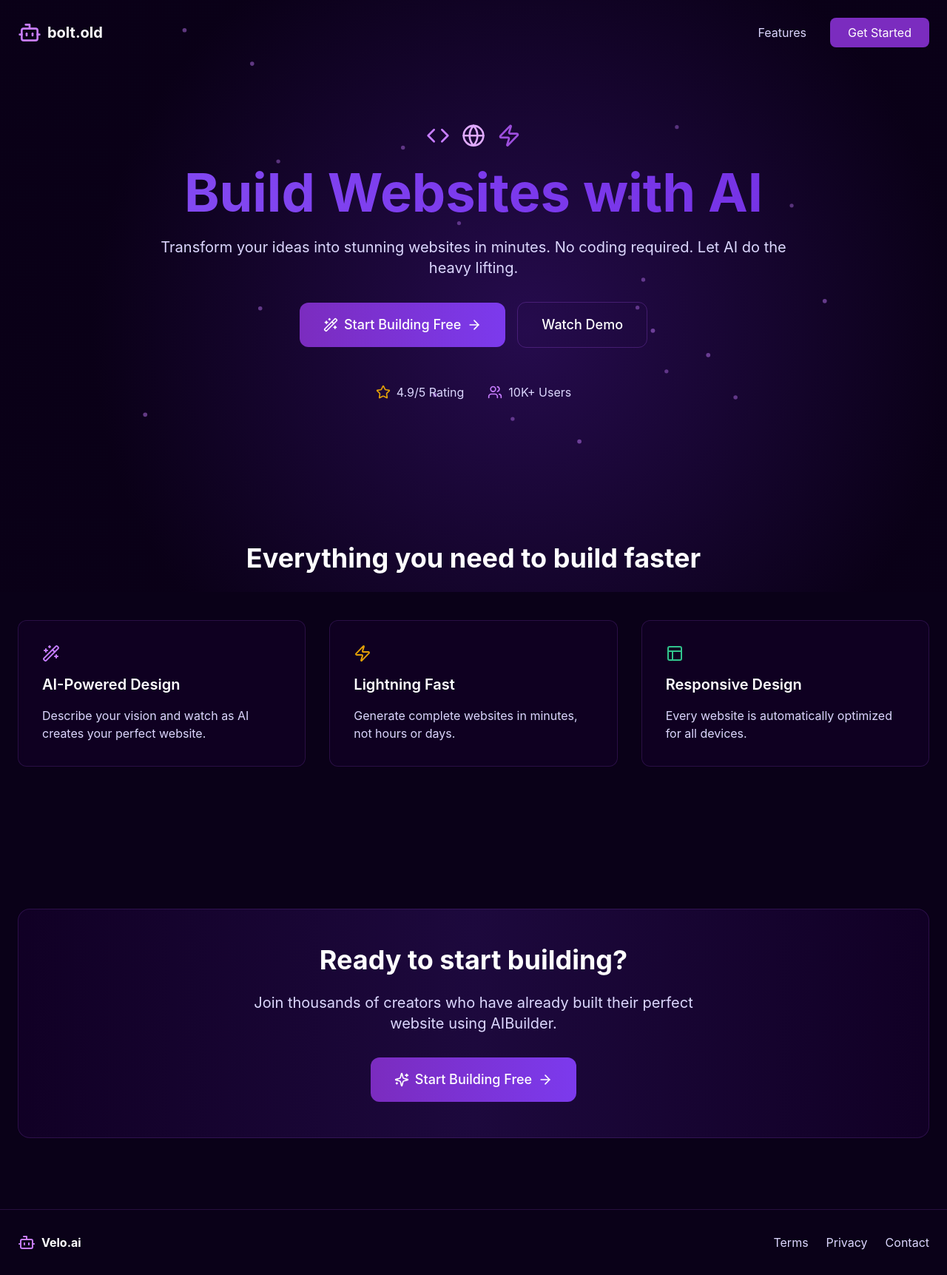
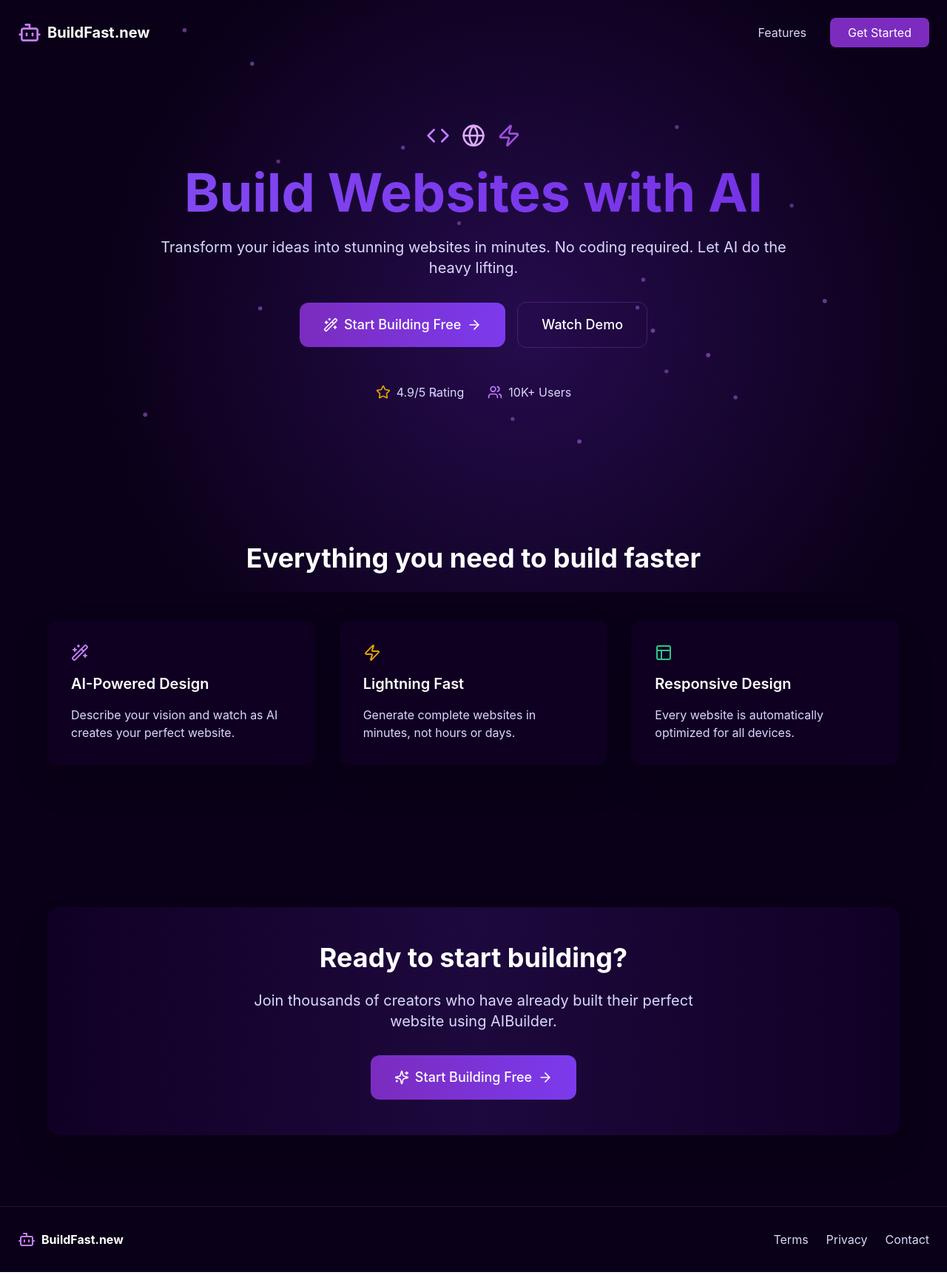
Before and after one commit to anuragpardeshii/Agentic-Workflow, a React (Vite) app in the folder frontend/: page / in a window 1280 px wide. Shown: the whole page at 74% size. Built offline with nearby package versions, Linux system fonts and the light colour scheme.

Commit message:
frontent changes

```diff
--- a/frontend/src/components/Footer.jsx
+++ b/frontend/src/components/Footer.jsx
@@ -5,7 +5,7 @@ import { motion } from "framer-motion";
 const Footer = () => {
   return (
     <footer className="relative border-t border-purple-500/20">
-      <div className="container mx-auto px-6 py-8">
+      <div className="max-w-7xl mx-auto container mx-auto px-6 py-8">
         <div className="flex justify-between items-center">
           <div className="flex items-center space-x-2 cursor-pointer" onClick={() => (window.location.href = "/")}
           >
@@ -15,7 +15,7 @@ const Footer = () => {
             >
               <Bot className="w-6 h-6 text-purple-400" />
             </motion.div>
-            <span className="font-bold text-white">Velo.ai</span>
+            <span className="font-bold text-white">BuildFast.new</span>
           </div>
           <div className="flex space-x-6">
             <a
--- a/frontend/src/components/Navbar.jsx
+++ b/frontend/src/components/Navbar.jsx
@@ -13,7 +13,7 @@ const Navbar = () => {
       animate={{ opacity: 1, y: 0 }}
       className="relative z-10 container mx-auto px-6 py-6"
     >
-      <div className="flex justify-between items-center">
+      <div className="max-w-7xl mx-auto flex justify-between items-center">
         <div
           className="flex items-center space-x-2 cursor-pointer"
           onClick={() => handleNavigate("/")}
@@ -24,7 +24,7 @@ const Navbar = () => {
           >
             <Bot className="w-8 h-8 text-purple-400" />
           </motion.div>
-          <span className="text-xl font-bold text-white">bolt.old</span>
+          <span className="text-xl font-bold text-white">BuildFast.new</span>
         </div>
         <div className="hidden md:flex space-x-8 items-center">
           <a
--- a/frontend/src/pages/Builder.jsx
+++ b/frontend/src/pages/Builder.jsx
@@ -163,7 +163,7 @@ const Builder = () => {
               >
                 <Bot className="w-8 h-8 text-purple-400" />
               </motion.div>
-              <span className="text-xl font-bold text-white">bolt.old</span>
+              <span className="text-xl font-bold text-white">BuildFast.new</span>
             </Link>
           </div>
 
--- a/frontend/src/pages/Deploy.jsx
+++ b/frontend/src/pages/Deploy.jsx
@@ -80,7 +80,7 @@ const Deploy = () => {
               >
                 <Bot className="w-8 h-8 text-purple-400" />
               </motion.div>
-              <span className="text-xl font-bold text-white">bolt.old</span>
+              <span className="text-xl font-bold text-white">BuildFast.new</span>
             </Link>
         </div>
 
--- a/frontend/src/pages/Features.jsx
+++ b/frontend/src/pages/Features.jsx
@@ -142,14 +142,14 @@ const Features = () => {
       >
         <motion.div
           whileHover={{ scale: 1.02 }}
-          className="bg-gradient-to-r from-purple-900/30 via-violet-900/30 to-purple-900/30 rounded-2xl p-12 text-center border border-purple-500/20 backdrop-blur-sm"
+          className="max-w-6xl mx-auto bg-gradient-to-r from-purple-900/30 via-violet-900/30 to-purple-900/30 rounded-2xl p-12 text-center border border-purple-500/20 backdrop-blur-sm"
         >
           <h2 className="text-4xl font-bold mb-6 text-white">
             Ready to start building?
           </h2>
           <p className="text-xl mb-8 text-purple-200 max-w-2xl mx-auto">
             Join thousands of creators who have already built their perfect
-            website using Bolt.
+            website using BuildFast.
           </p>
           <motion.button
             onClick={handleGetStarted}
--- a/frontend/src/pages/Home.jsx
+++ b/frontend/src/pages/Home.jsx
@@ -129,7 +129,7 @@ function App() {
         >
           Everything you need to build faster
         </motion.h2>
-        <div className="grid md:grid-cols-3 gap-8">
+        <div className="max-w-6xl mx-auto grid md:grid-cols-3 gap-8">
           {[
             {
               icon: <Wand2 className="w-6 h-6 text-purple-400" />,
@@ -154,9 +154,9 @@ function App() {
               key={index}
               variants={fadeIn}
               whileHover={{ scale: 1.05 }}
-              className="bg-purple-900/20 p-8 rounded-xl border border-purple-500/20 backdrop-blur-sm"
+              className="bg-purple-900/20 p-8 rounded-xl shadow-2xl backdrop-blur-sm"
             >
-              <motion.div whileHover={{ scale: 1.1 }} className="mb-4">
+              <motion.div className="mb-4">
                 {feature.icon}
               </motion.div>
               <h3 className="text-xl font-semibold mb-4 text-white">
@@ -177,7 +177,7 @@ function App() {
       >
         <motion.div
           whileHover={{ scale: 1.02 }}
-          className="bg-gradient-to-r from-purple-900/30 via-violet-900/30 to-purple-900/30 rounded-2xl p-12 text-center border border-purple-500/20 backdrop-blur-sm"
+          className="max-w-6xl mx-auto bg-gradient-to-r from-purple-900/30 via-violet-900/30 to-purple-900/30 rounded-2xl p-12 text-center shadow-2xl backdrop-blur-sm"
         >
           <h2 className="text-4xl font-bold mb-6 text-white">
             Ready to start building?
@@ -186,6 +186,7 @@ function App() {
             Join thousands of creators who have already built their perfect
             website using AIBuilder.
           </p>
+          <Link to="/ai">
           <motion.button
             whileHover={{ scale: 1.05 }}
             whileTap={{ scale: 0.95 }}
@@ -197,6 +198,7 @@ function App() {
             </Link>
             <ArrowRight className="w-5 h-5 group-hover:translate-x-1 transition-transform" />
           </motion.button>
+          </Link>
         </motion.div>
       </motion.div>
       <Footer/>
```
